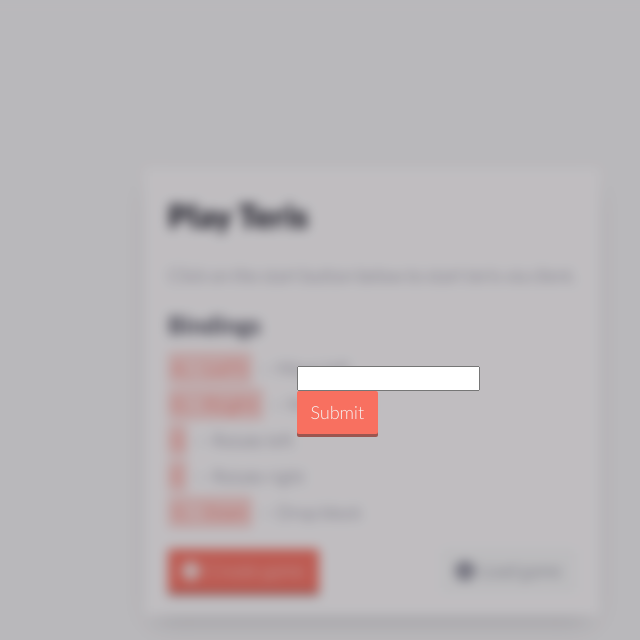
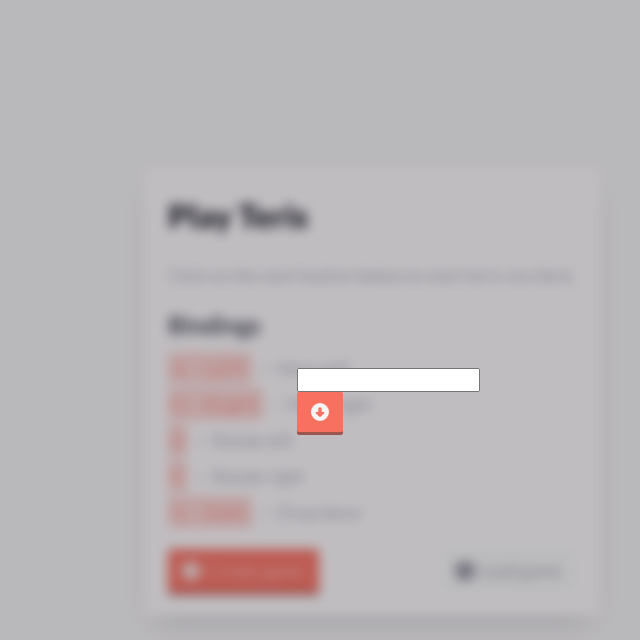
Before and after one commit to clk1006/teris, a Next.js app: page / in a window 1280 px wide. Both pictures are taken after a click on the button "Load game". Shown: the top 640 px of the page, without its empty margins (252-892 px from the left). Built offline with nearby package versions, Linux system fonts and the light colour scheme.

Commit message:
added icon for submit

```diff
--- a/pages/index.js
+++ b/pages/index.js
@@ -586,7 +586,7 @@ export default function Home() {
                                 let data=JSON.parse(dataInput);
                                 setGameState(1);
                             }}>
-                            Submit
+                            <FontAwesomeIcon icon={faArrowAltCircleDown}/>
                             </button>
                         </div>
 
```
